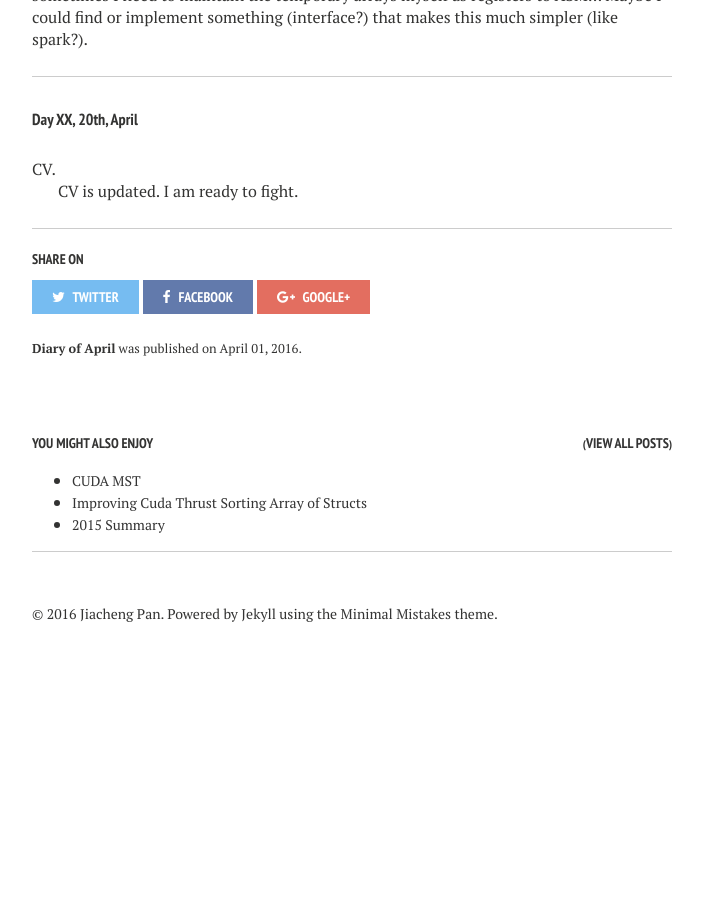
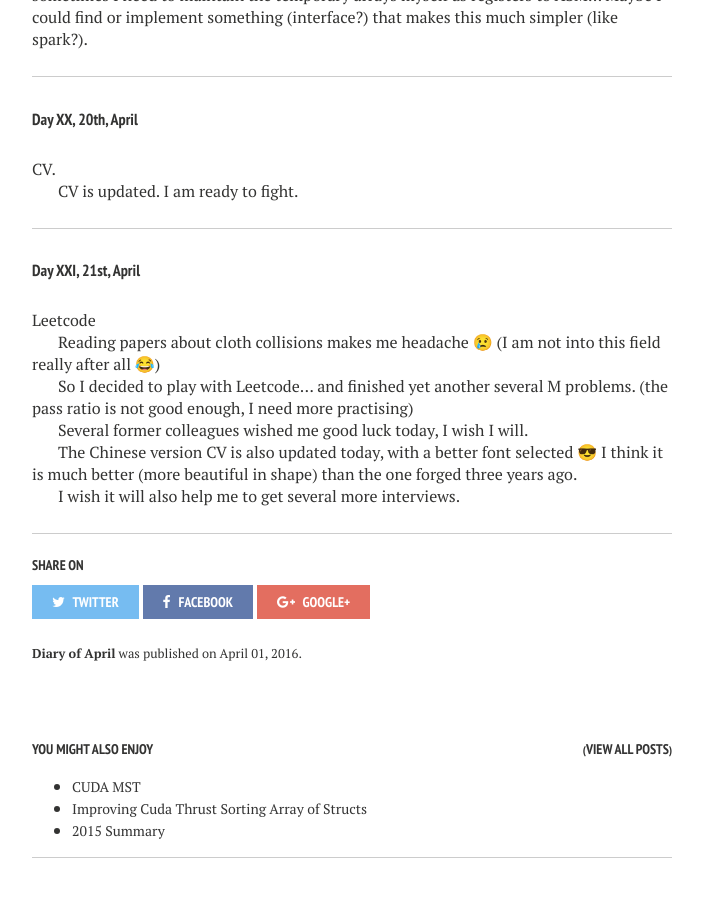
Before and after one commit to jiachengpan/jiachengpan.github.io, a Jekyll site: the page built from _posts/2016-04-01-diary-of-jobless.markdown, in a window 1280 px wide and 900 px high, scrolled down 11537 px. Shown: the top 897 px of the window, without its empty margins (288-991 px from the left). Built offline with Jekyll 4.4.1, drawn with Linux system fonts in a browser that asks for light colours; emoji names are drawn with the system emoji font; before the commit the page ends 12209 px from its top, so only the background shows below that.

Commit message:
21st april

```diff
--- a/_posts/2016-04-01-diary-of-jobless.markdown
+++ b/_posts/2016-04-01-diary-of-jobless.markdown
@@ -453,3 +453,19 @@ Maybe I could find or implement something (interface?) that makes this much simp
 CV.
 
 CV is updated. I am ready to fight.
+
+----------
+
+##### Day XXI, 21st, April
+
+Leetcode
+
+Reading papers about cloth collisions makes me headache :cry: (I am not into this field really after all :joy:)
+
+So I decided to play with Leetcode... and finished yet another several M problems. (the pass ratio is not good enough, I need more practising)
+
+Several former colleagues wished me good luck today, I wish I will.
+
+The Chinese version CV is also updated today, with a better font selected :sunglasses: I think it is much better (more beautiful in shape) than the one forged three years ago.
+
+I wish it will also help me to get several more interviews.
```
